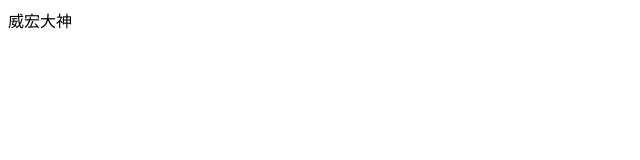
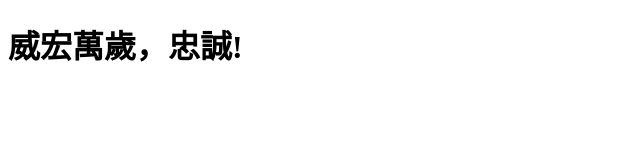
Before and after one commit to Jacy1225/test1, a plain HTML site: page 11044109.html in a window 1280 px wide. Shown: the whole page, without its empty margins (0-640 px from the left). Drawn offline with Linux system fonts and the light colour scheme.

Commit message:
test fork

```diff
--- a/1110144109.html
+++ b/11044109.html
@@ -6,6 +6,6 @@
     <title>Document</title>
 </head>
 <body>
-    威宏大神
+    <h1>威宏萬歲，忠誠!</h1>
 </body>
 </html>
```
